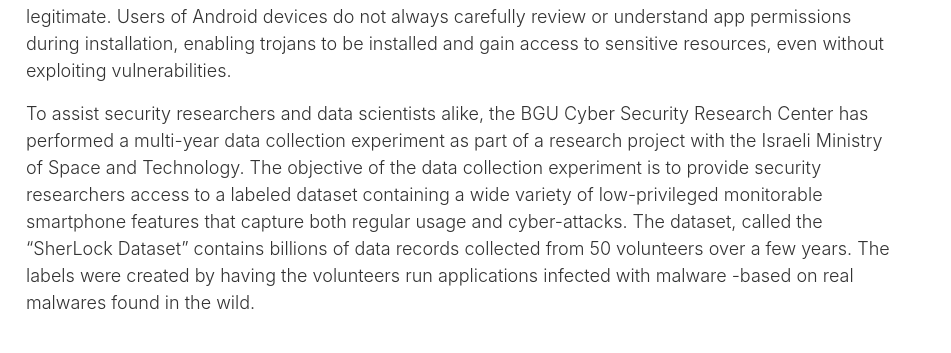
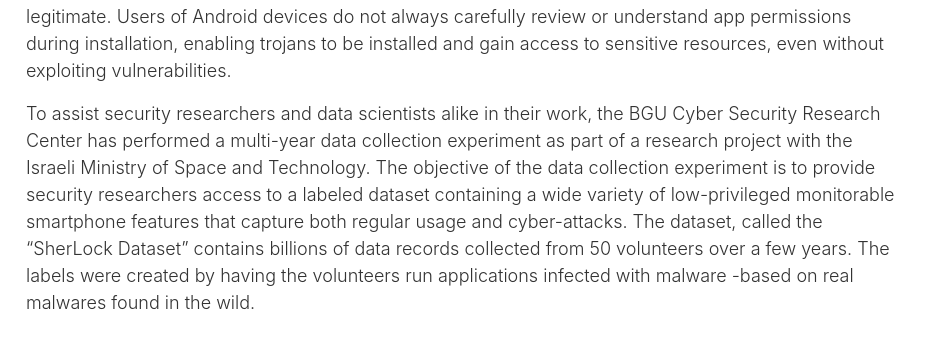
Before and after one commit to DCookieMonster/SHERLOCK, a website: page index.html in a window 1280 px wide. Shown: the part 258-611 px from the top of the page, 329-1280 px from the left. Drawn offline with nearby package versions, Linux system fonts and the light colour scheme; files whose address does not match are found by name.

Commit message:
Text update test

```diff
--- a/pages/main.html
+++ b/pages/main.html
@@ -23,7 +23,7 @@ h1{
                         exploiting vulnerabilities.
                     </p>
                     <p>
-                        To assist security researchers and data scientists alike, the BGU Cyber Security Research Center has performed a multi-year data collection experiment as part of a research project with the Israeli Ministry of Space and Technology. The objective of
+                        To assist security researchers and data scientists alike in their work, the BGU Cyber Security Research Center has performed a multi-year data collection experiment as part of a research project with the Israeli Ministry of Space and Technology. The objective of
                         the data collection experiment is to provide security researchers access to a labeled dataset containing a wide variety of low-privileged monitorable smartphone features that capture both regular usage and cyber-attacks. The dataset, called the
                         “SherLock Dataset” contains billions of data records collected from 50 volunteers over a few years. The labels were created by having the volunteers run applications infected with malware -based on real malwares found in the wild.
                     </p>
```
